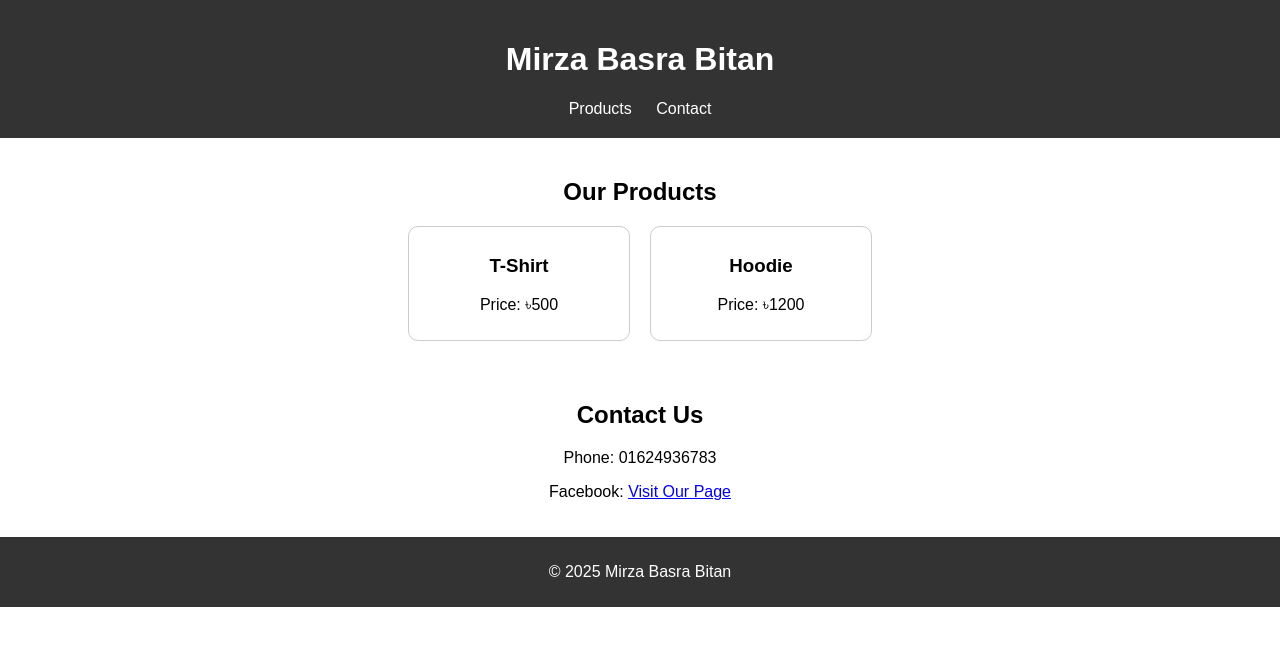
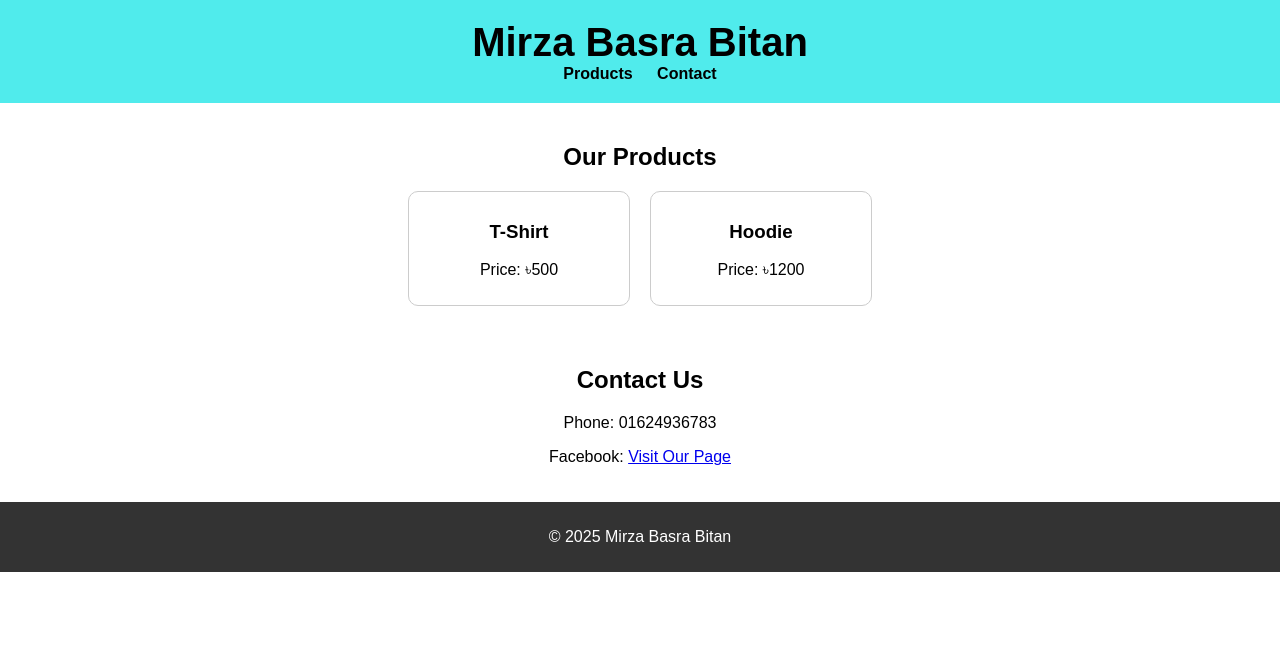
Before and after one commit to mirzaraj/Mirza-Basra-Bitan, a plain HTML site: page index.html in a window 1280 px wide. Drawn offline with Linux system fonts and the light colour scheme.

Commit message:
Update index.html

```diff
--- a/index.html
+++ b/index.html
@@ -6,8 +6,9 @@
   <title>Mirza Basra Bitan</title>
   <style>
     body { font-family: Arial, sans-serif; margin: 0; padding: 0; }
-    header { background-color: #333; color: white; padding: 20px; text-align: center; }
-    nav a { color: white; margin: 0 10px; text-decoration: none; }
+    header { background-color: #50EBEC; color: black; padding: 20px; text-align: center; }
+    header h1 { font-size: 2.5em; font-weight: bold; margin: 0; }
+    nav a { color: black; margin: 0 10px; text-decoration: none; font-weight: bold; }
     .section { padding: 20px; text-align: center; }
     .products { display: flex; flex-wrap: wrap; justify-content: center; gap: 20px; }
     .product { border: 1px solid #ccc; padding: 10px; width: 200px; border-radius: 10px; }
@@ -35,13 +36,6 @@
         <h3>Hoodie</h3>
         <p>Price: ৳1200</p>
       </div>
-      <!-- You can copy and edit this block to add more products -->
-      <!-- Example:
-      <div class="product">
-        <h3>Product Name</h3>
-        <p>Price: ৳Price</p>
-      </div>
-      -->
     </div>
   </div>
 
```
